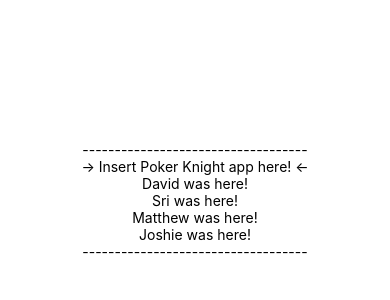
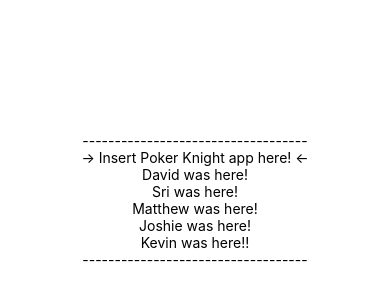
Before and after one commit to Poker-Knights/poker-knights-app, a React Native app in the folder poker-knight/: screen / in a window 390 px wide. Shown: the part 222-522 px from the top of the page. Built offline with nearby package versions, Linux system fonts and the light colour scheme.

Commit message:
Completed the kevinFeature

```diff
--- a/poker-knight/App.tsx
+++ b/poker-knight/App.tsx
@@ -10,6 +10,7 @@
       <Text>Sri was here!</Text>
       <Text>Matthew was here!</Text>
       <Text>Joshie was here!</Text>
+      <Text>Kevin was here!!</Text>
       <Text>-----------------------------------</Text>
       <StatusBar style="auto" />
     </View>
```
